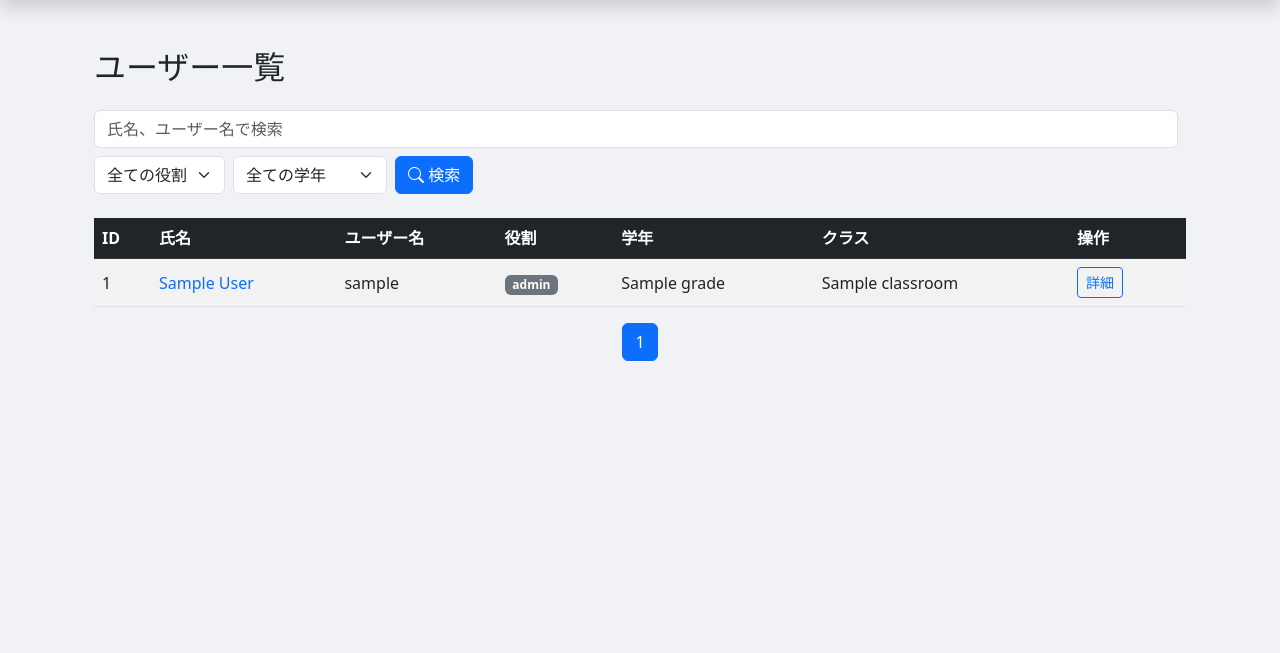
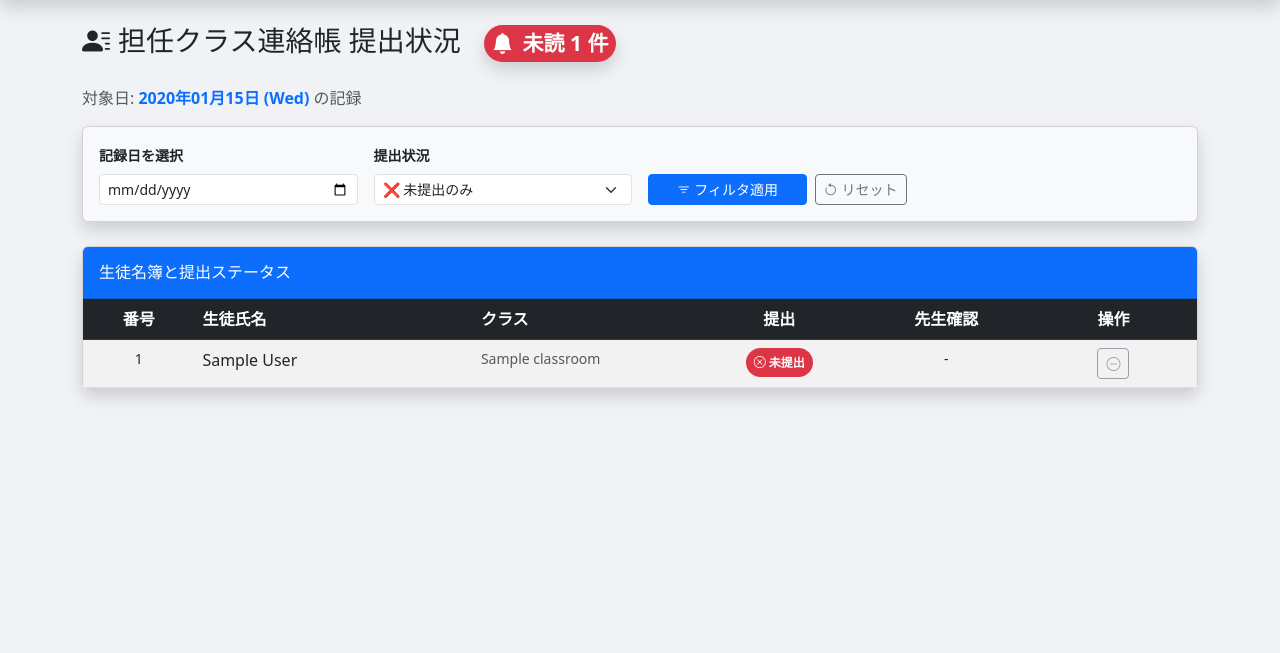
Before and after one commit to hayashi-keita/django-notebook-app, a Django app: template notebook/templates/notebook/teacher_record_list.html in a window 1280 px wide. Shown: the part 56-709 px from the top of the page. Run offline with Django 5.2, Linux system fonts and the light colour scheme; the template is opened without the code that fills it: most values are stand-ins (such as "Sample title", 1, 10 or a date in 2020).

Commit message:
最終確認2

```diff
--- a/notebook/templates/notebook/teacher_record_list.html
+++ b/notebook/templates/notebook/teacher_record_list.html
@@ -1,115 +1,176 @@
 {% extends 'base.html' %}
 
-{% block title %}ユーザー一覧{% endblock %}
+{% block title %}提出状況リスト{% endblock %}
 
 {% block contents %}
-<div class="container my-5">
-    <h2 class="mb-4">ユーザー一覧</h2>
+<div class="row my-4">
+    <div class="col-12">
+        <h1 class="h3 mb-4 text-gray-800">
+            <i class="bi bi-person-lines-fill me-2"></i>担任クラス連絡帳 提出状況
+            {% if unread_record_count > 0 %}
+                <span class="badge bg-danger rounded-pill ms-3 p-2 shadow">
+                    <i class="bi bi-bell-fill me-1"></i> 未読 <span class="fw-bold">{{ unread_record_count }}</span> 件
+                </span>
+            {% endif %}
+        </h1>
 
-    {# 検索・フィルターフォーム #}
-    <form method="get" class="mb-4 d-flex flex-wrap align-items-center gap-2">
-        <input type="text" name="q" value="{{ q }}" class="form-control me-2" placeholder="氏名、ユーザー名で検索">
+        <p class="text-muted">
+            対象日: <strong class="text-primary">{{ selected_date|date:"Y年m月d日 (D)" }}</strong> の記録
+        </p>
 
-        <select name="role" class="form-select" style="width:auto;">
-            <option value="">全ての役割</option>
-            <option value="STUDENT" {% if request.GET.role == 'STUDENT' %}selected{% endif %}>生徒</option>
-            <option value="TEACHER" {% if request.GET.role == 'TEACHER' %}selected{% endif %}>先生</option>
-            <option value="HEAD_TEACHER" {% if request.GET.role == 'HEAD_TEACHER' %}selected{% endif %}>学年主任</option>
-            <option value="ADMIN" {% if request.GET.role == 'ADMIN' %}selected{% endif %}>管理者</option>
+        <!-- フィルタリングフォーム -->
+        <div class="card shadow mb-4">
+            <div class="card-body bg-light rounded">
+                <form method="get" class="row g-3 align-items-end">
+
+                    <div class="col-md-4 col-lg-3">
+                        <label for="date-filter" class="form-label small fw-bold">記録日を選択</label>
+                        <input type="date" id="date-filter" name="date"
+                               value="{{ date_filter_value }}"
+                               class="form-control form-control-sm">
+                    </div>
+
+                    <div class="col-md-4 col-lg-3">
+                        <label for="status-filter" class="form-label small fw-bold">提出状況</label>
+                        <select id="status-filter" name="status"
+                                class="form-select form-select-sm">
+                            <option value="all" {% if selected_status == 'all' %}selected{% endif %}>全員表示</option>
+                            <option value="submitted" {% if selected_status == 'submitted' %}selected{% endif %}>✅ 提出済のみ</option>
+                            <option value="unsubmitted" {% if selected_status == 'unsubmitted' %}selected{% endif %}>❌ 未提出のみ</option>
                         </select>
+                    </div>
 
-        <select name="grade" class="form-select" style="width:auto;">
-            <option value="">全ての学年</option>
-            {% for g in grades %}
-                <option value="{{ g.pk }}" {% if request.GET.grade|default:'' == g.pk|stringformat:"s" %}selected{% endif %}>{{ g.name }}</option>
-            {% endfor %}
-        </select>
+                    <div class="col-md-3 col-lg-3 d-flex">
+                        <button type="submit"
+                                class="btn btn-primary btn-sm me-2 flex-grow-1">
+                            <i class="bi bi-filter"></i> フィルタ適用
+                        </button>
+                        <button type="button" class="btn btn-outline-secondary btn-sm"
+                                onclick="window.location.href='{% url 'notebook:teacher_record_list' %}'">
+                            <i class="bi bi-arrow-counterclockwise"></i> リセット
+                        </button>
+                    </div>
+                </form>
+            </div>
+        </div>
 
-        <button type="submit" class="btn btn-primary">
-            <i class="bi bi-search"></i> 検索
-        </button>
-    </form>
-
+        <!-- 生徒名簿テーブル -->
+        <div class="card shadow mb-4">
+            <div class="card-header py-3 bg-primary text-white">
+                <h6 class="m-0 font-weight-bold">生徒名簿と提出ステータス</h6>
+            </div>
+            <div class="card-body p-0">
                 <div class="table-responsive">
-        <table class="table table-striped table-hover align-middle">
+                    <table class="table table-striped table-hover mb-0">
                         <thead class="table-dark">
                             <tr>
-                    <th>ID</th>
-                    <th>氏名</th>
-                    <th>ユーザー名</th>
-                    <th>役割</th>
-                    <th>学年</th>
-                    <th>クラス</th>
-                    <th>操作</th>
+                                <th scope="col" class="text-center" style="width: 10%;">番号</th>
+                                <th scope="col" style="width: 25%;">生徒氏名</th>
+                                <th scope="col" style="width: 20%;">クラス</th>
+                                <th scope="col" class="text-center" style="width: 15%;">提出</th>
+                                <th scope="col" class="text-center" style="width: 15%;">先生確認</th>
+                                <th scope="col" class="text-center" style="width: 15%;">操作</th>
                             </tr>
                         </thead>
                         <tbody>
-                {% for obj in object_list %}
+                            <!-- object_list は CustomUser (生徒) オブジェクトのリスト -->
+                            {% for student in object_list %}
                                 <tr>
-                        <td>{{ obj.pk }}</td>
-                        <td>
-                            <a href="{% url 'accounts:profile_detail' obj.pk %}" class="text-decoration-none">
-                                {{ obj.full_name|default:obj.username|default:"No Name" }}
-                            </a>
-                        </td>
-                        <td>{{ obj.username }}</td>
-                        <td>
-                            {% if obj.role == 'STUDENT' %}
-                                <span class="badge bg-info">生徒</span>
-                            {% elif obj.role == 'TEACHER' %}
-                                <span class="badge bg-warning text-dark">先生</span>
-                            {% elif obj.role == 'HEAD_TEACHER' %}
-                                <span class="badge bg-primary text-light">学年主任</span>
-                            {% elif obj.role == 'ADMIN' %}
-                                <span class="badge bg-danger">管理者</span>
+                                    <td class="text-center small">{{ student.student_id|default:"-" }}</td>
+                                    <td>{{ student.full_name }}</td>
+                                    <td class="small text-muted">{{ student.classroom }}</td>
+
+                                    {% with record=student.record_of_the_day.0 %}
+                                        <td class="text-center">
+                                            {% if record %}
+                                                <span class="badge rounded-pill bg-success p-2">
+                                                    <i class="bi bi-check-circle"></i> 提出済
+                                                </span>
                                             {% else %}
-                                <span class="badge bg-secondary">{{ obj.get_role_display }}</span>
+                                                <span class="badge rounded-pill bg-danger p-2">
+                                                    <i class="bi bi-x-circle"></i> 未提出
+                                                </span>
                                             {% endif %}
                                         </td>
-                        <td>{{ obj.grade.name|default:"-" }}</td>
-                        <td>{{ obj.classroom.name|default:"-" }}</td>
-                        <td class="text-nowrap">
-                            <a href="{% url 'accounts:profile_detail' obj.pk %}" class="btn btn-sm btn-outline-primary me-2">詳細</a>
-                            {% if request.user.is_admin %}
-                                <a href="{% url 'accounts:profile_update' obj.pk %}" class="btn btn-warning btn-sm me-2">編集</a>
-                                <a href="{% url 'accounts:profile_delete' obj.pk %}" class="btn btn-danger btn-sm">削除</a>
+                                        <td class="text-center small">
+                                            {% if record %}
+                                                {% if record.is_read %}
+                                                    <span class="text-success fw-bold">
+                                                        既読 ({{ record.read_by.full_name|default:"不明" }})
+                                                    </span>
+                                                {% else %}
+                                                    <span class="text-warning fw-bold">
+                                                        <i class="bi bi-envelope-fill"></i> 未読
+                                                    </span>
+                                                {% endif %}
+                                            {% else %}
+                                                -
                                             {% endif %}
                                         </td>
+                                        <td class="text-center">
+                                            {% if record %}
+                                                <a href="{% url 'notebook:teacher_record_detail' pk=record.pk %}"
+                                                   class="btn btn-outline-info btn-sm">
+                                                    <i class="bi bi-eye"></i> 詳細
+                                                </a>
+                                            {% else %}
+                                                <!-- 未提出の場合、過去の記録へのリンクなどを検討できますが、今回は '-' のままにします -->
+                                                <button type="button" class="btn btn-outline-secondary btn-sm" disabled>
+                                                    <i class="bi bi-dash-circle"></i>
+                                                </button>
+                                            {% endif %}
+                                        </td>
+                                    {% endwith %}
                                 </tr>
                             {% empty %}
                                 <tr>
-                        <td colspan="7" class="text-center text-muted py-4">ユーザーが見つかりませんでした。</td>
+                                    <td colspan="6" class="text-center py-5 text-muted">
+                                        該当する生徒の記録は見つかりませんでした。
+                                    </td>
                                 </tr>
                             {% endfor %}
                         </tbody>
                     </table>
                 </div>
+            </div>
+        </div>
 
-    {# ページネーション #}
-    <nav aria-label="ページナビゲーション">
-        <ul class="pagination justify-content-center">
-            {% if object_list.has_previous %}
+        <!-- ページネーション (Djangoのページネーションロジックが必要) -->
+        {% if is_paginated %}
+        <nav aria-label="ページネーション" class="mt-4">
+            <ul class="pagination justify-content-center shadow-sm">
+                {% if page_obj.has_previous %}
                     <li class="page-item">
-                    <a href="?q={{ q }}&role={{ request.GET.role }}&grade={{ request.GET.grade }}&page={{ object_list.previous_page_number }}" class="page-link">前へ</a>
+                        <a class="page-link" href="?page={{ page_obj.previous_page_number }}&date={{ date_filter_value }}&status={{ selected_status }}" aria-label="前へ">
+                            <span aria-hidden="true">&laquo;</span>
+                        </a>
                     </li>
+                {% else %}
+                    <li class="page-item disabled"><span class="page-link">&laquo;</span></li>
                 {% endif %}
 
-            {% for num in object_list.paginator.page_range %}
-                {% if object_list.number == num %}
-                    <li class="page-item active"><span class="page-link">{{ num }}</span></li>
+                {% for i in paginator.page_range %}
+                    {% if page_obj.number == i %}
+                        <li class="page-item active"><span class="page-link">{{ i }}</span></li>
                     {% else %}
                         <li class="page-item">
-                        <a href="?q={{ q }}&role={{ request.GET.role }}&grade={{ request.GET.grade }}&page={{ num }}" class="page-link">{{ num }}</a>
+                            <a class="page-link" href="?page={{ i }}&date={{ date_filter_value }}&status={{ selected_status }}">{{ i }}</a>
                         </li>
                     {% endif %}
                 {% endfor %}
 
-            {% if object_list.has_next %}
+                {% if page_obj.has_next %}
                     <li class="page-item">
-                    <a href="?q={{ q }}&role={{ request.GET.role }}&grade={{ request.GET.grade }}&page={{ object_list.next_page_number }}" class="page-link">次へ</a>
+                        <a class="page-link" href="?page={{ page_obj.next_page_number }}&date={{ date_filter_value }}&status={{ selected_status }}" aria-label="次へ">
+                            <span aria-hidden="true">&raquo;</span>
+                        </a>
                     </li>
+                {% else %}
+                    <li class="page-item disabled"><span class="page-link">&raquo;</span></li>
                 {% endif %}
             </ul>
         </nav>
+        {% endif %}
+    </div>
 </div>
 {% endblock %}
```
Lines whose indentation alone changed are shown as unchanged.
